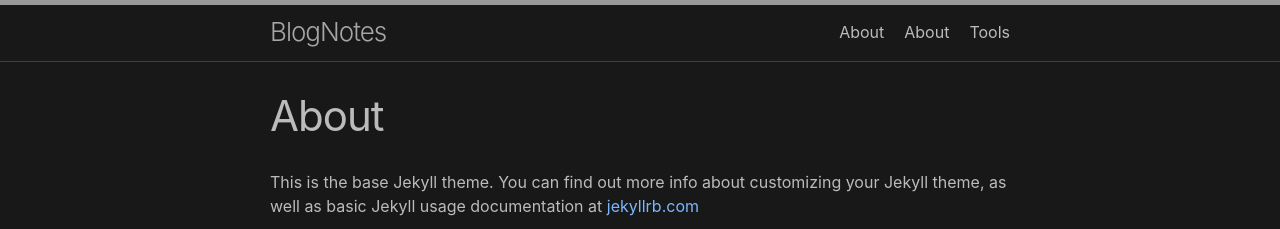
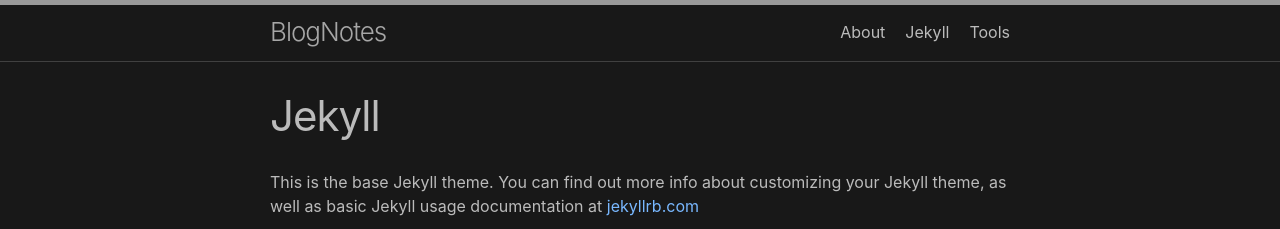
Before and after one commit to glmatt/glmatt.github.io, a Jekyll site: the page built from jekyll.md, in a window 1280 px wide. Shown: the top 229 px of the page. Built offline with Jekyll 4.4.1, drawn with Linux system fonts in a browser that asks for light colours.

Commit message:
Update jekyll.md

```diff
--- a/jekyll.md
+++ b/jekyll.md
@@ -1,7 +1,7 @@
 ---
 layout: page
-title: About
-permalink: /about/
+title: Jekyll
+permalink: /jekyll/
 ---
 
 This is the base Jekyll theme. You can find out more info about customizing your Jekyll theme, as well as basic Jekyll usage documentation at [jekyllrb.com](https://jekyllrb.com/)
```
